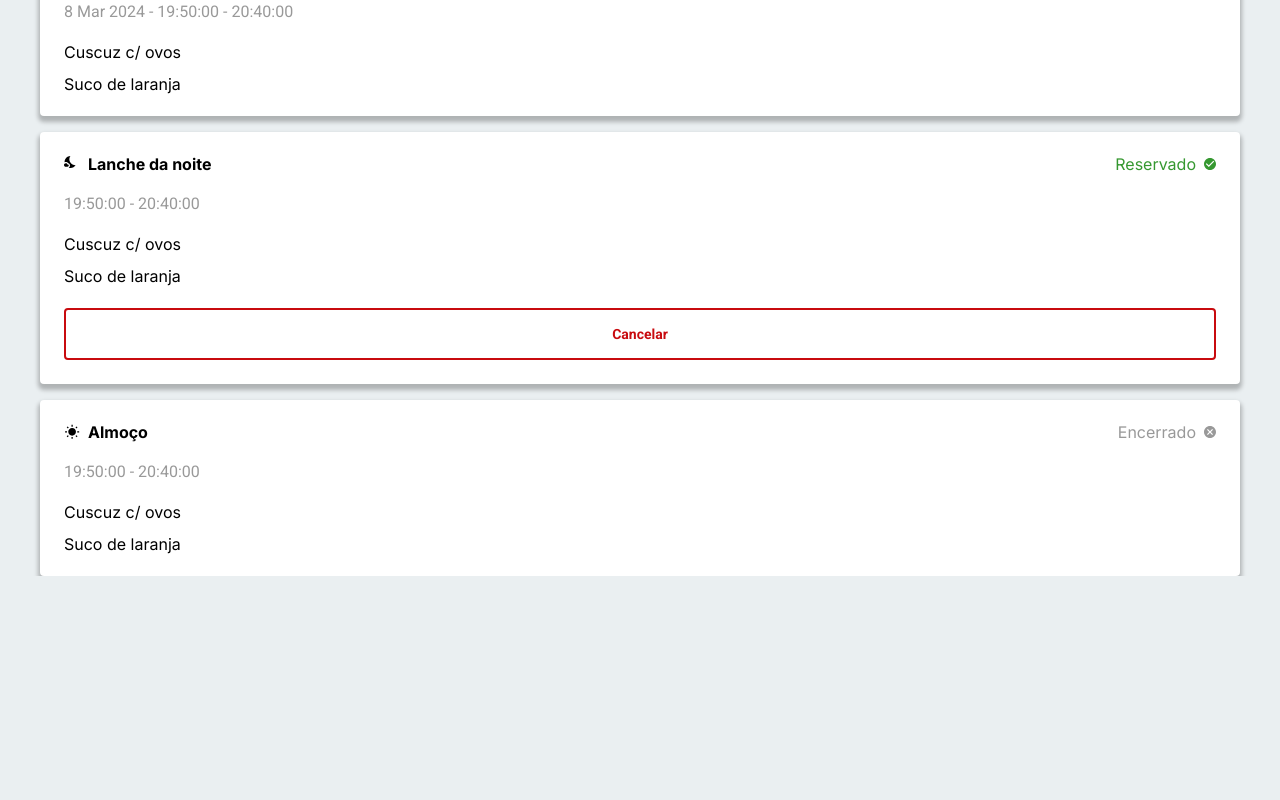
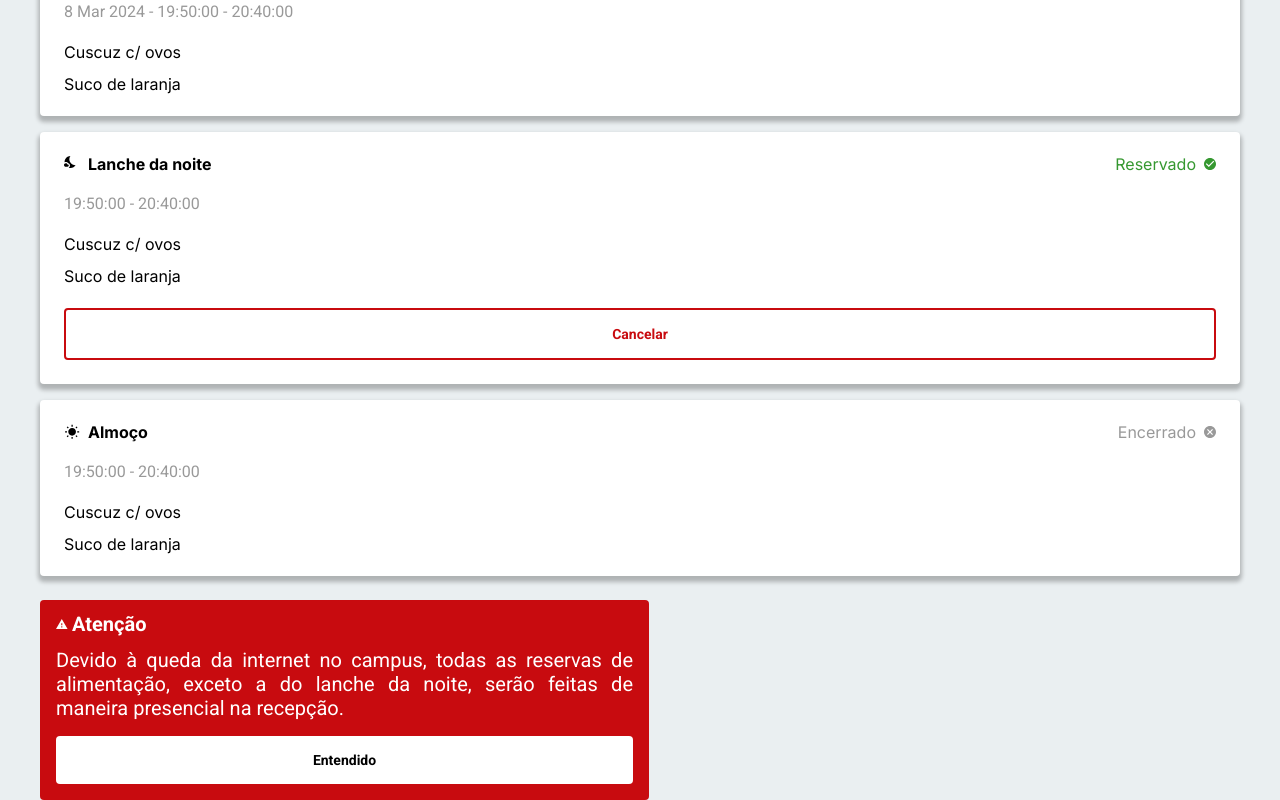
Before and after one commit to LuanF11/SisRef_V2, a Next.js app: page / in a window 1280 px wide. Shown: the part 684-1484 px from the top of the page. Before the commit the page ends 1260 px from the top, so only its background shows below. Built offline with nearby package versions, Linux system fonts and the light colour scheme.

Commit message:
Refatorando o card de atenção

```diff
--- a/src/app/page.tsx
+++ b/src/app/page.tsx
@@ -4,6 +4,7 @@ import React from "react";
 
 import style from "./page.module.css"
 import { MenuItemWithMeal } from "@/lib/types/MenuItemWithMeal";
+import CardAttention from "@/components/CardAttention/CardAttention";
 
 const cardProps: MenuItemWithMeal = {
   id: 2378,
@@ -58,6 +59,9 @@ export default function Home() {
         <MealCard mealByDay={cardProps4} />
         <MealCard mealByDay={cardProps5} />
       </div>
+      <CardAttention>
+          Devido à queda da internet no campus, todas as reservas de alimentação, exceto a do lanche da noite, serão feitas de maneira presencial na recepção.
+      </CardAttention>
     </>
   );
 }
--- a/src/components/CardAttention/CardAttention.tsx
+++ b/src/components/CardAttention/CardAttention.tsx
@@ -1,27 +1,22 @@
 import Button from "../Button/Button";
 
 import React from "react";
-import PropTypes from "prop-types";
 import styles from "./CardAttention.module.css";
+import AlertIcon from "../Icons/AlertIcon";
 
-const CardAttention = ({iconAlert,textContent}) => {
+const CardAttention = ({ children }: { children: React.ReactNode }) => {
   return (
     <div className={styles.card}>
-        <div className={styles.top}>
-            <i dangerouslySetInnerHTML={{__html:iconAlert}}/>
-            <span>Atenção</span>
-        </div>
+      <div className={styles.top}>
+        <AlertIcon />
+        <span>Atenção</span>
+      </div>
       <div className={styles.content}>
-        {textContent}
+        {children}
       </div>
-        <Button backgroundColorButton="white" colorTextButton="black" contentButton="Entendido"></Button>
+      <Button variant="branco">Entendido</Button>
     </div>
   );
 }
 
-CardAttention.propTypes = {
-    iconAlert: PropTypes.string.isRequired,
-    textContent: PropTypes.string.isRequired,
-};
-
 export default CardAttention;
--- /dev/null
+++ b/src/components/Icons/AlertIcon.tsx
@@ -0,0 +1,9 @@
+const AlertIcon = () => {
+    return (
+        <svg width="12" height="10" viewBox="0 0 12 10" fill="none" xmlns="http://www.w3.org/2000/svg">
+            <path d="M0 10H11.5789L5.78947 0L0 10ZM6.31579 8.42105H5.26316V7.36842H6.31579V8.42105ZM6.31579 6.31579H5.26316V4.21053H6.31579V6.31579Z" fill="white" />
+        </svg>
+    )
+}
+
+export default AlertIcon;
```
